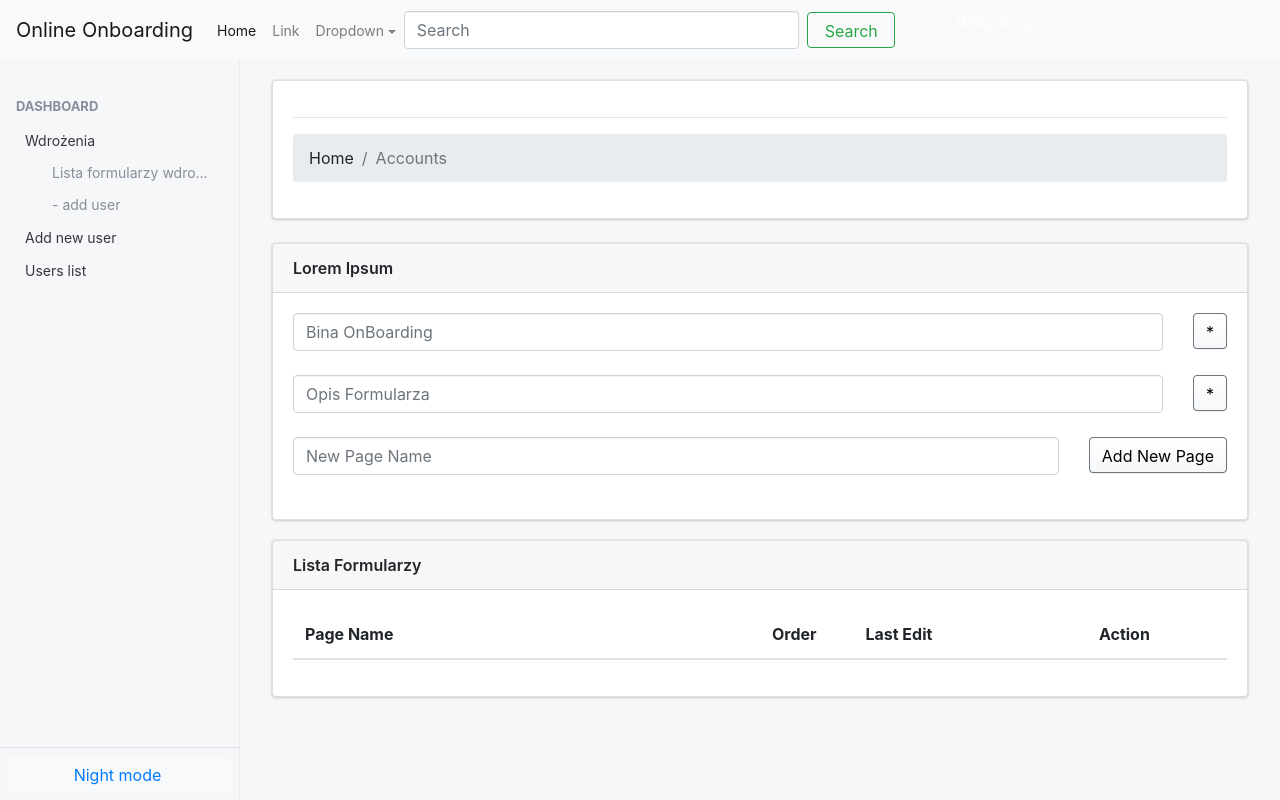
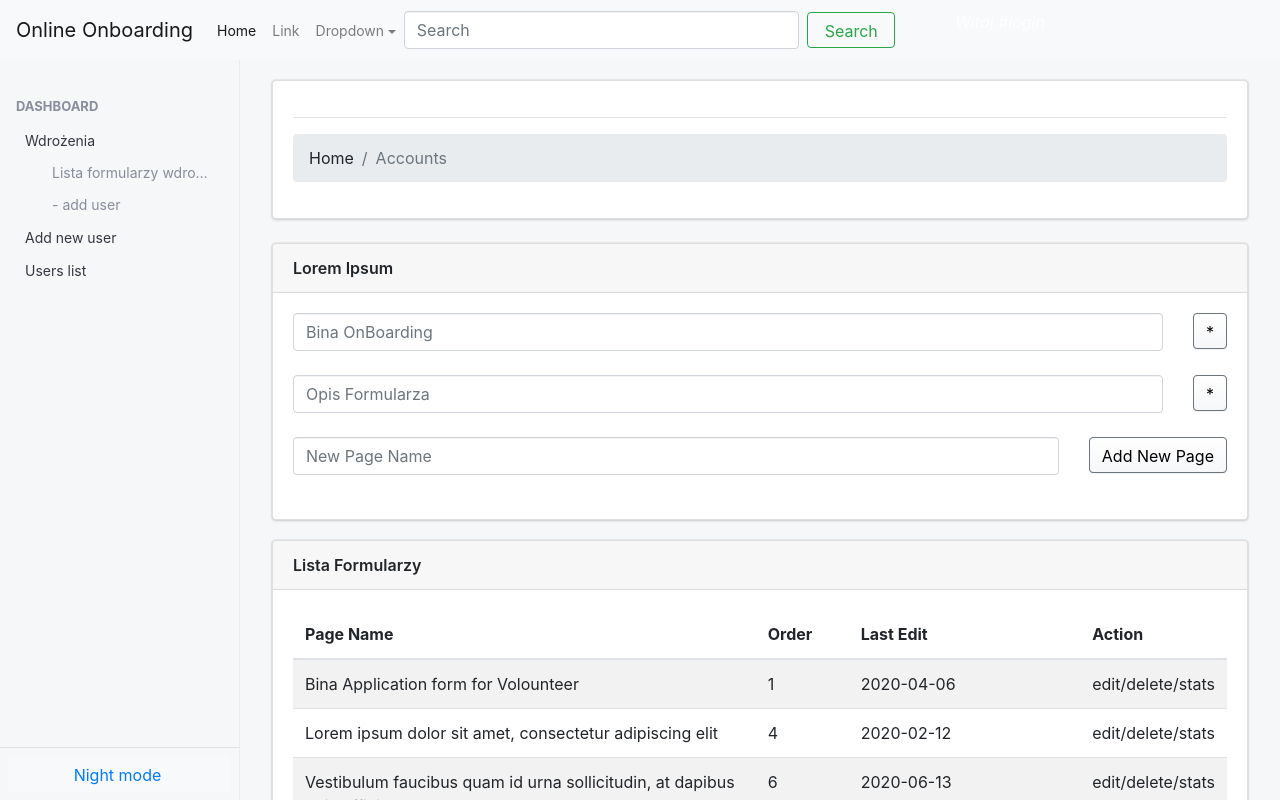
Before and after one commit to binawork/OnboardingFront, a React (Create React App) app: page / in a window 1280 px wide. Shown: the top 800 px of the page. Built offline with nearby package versions, Linux system fonts and the light colour scheme.

Commit message:
form table bug fixes

```diff
--- a/src/Components/FormTable/FormTable.js
+++ b/src/Components/FormTable/FormTable.js
@@ -4,7 +4,13 @@ import FormTableAddNew from "./FormTableAddNew";
 import FormTableRow from "./FormTableRow";
 import { formDataList } from "./FormTableData";
 
-function FormTable(props) {
+function FormTable() {
+    let form_table= [];
+    if (formDataList) {
+        formDataList.forEach(function (element) {
+            form_table.push(<FormTableRow row={element}/>)
+        });
+    }
     return(
         <div className="page-section">
             <div className="card card-fluid">
@@ -31,12 +37,7 @@ function FormTable(props) {
                         </tr>
                         </thead>
                         <tbody id="form_table_data_container">
-                            {
-                                formDataList.forEach(function (row) {
-                                    if(row)
-                                        FormTableRow(row);
-                                })
-                            }
+                            { form_table }
                         </tbody>
                     </table>
                 </div>
--- a/src/Components/FormTable/FormTableRow.js
+++ b/src/Components/FormTable/FormTableRow.js
@@ -1,11 +1,11 @@
 import React from "react";
 
-function FormTableRow(row) {
+function FormTableRow(props) {
     return(
         <tr>
-            <td>{row.name}</td>
-            <td>{row.order}</td>
-            <td>{row.last_edit}</td>
+            <td>{props.row.name}</td>
+            <td>{props.row.order}</td>
+            <td>{props.row.last_edit}</td>
             <td>edit/delete/stats</td>
         </tr>
     )
```
